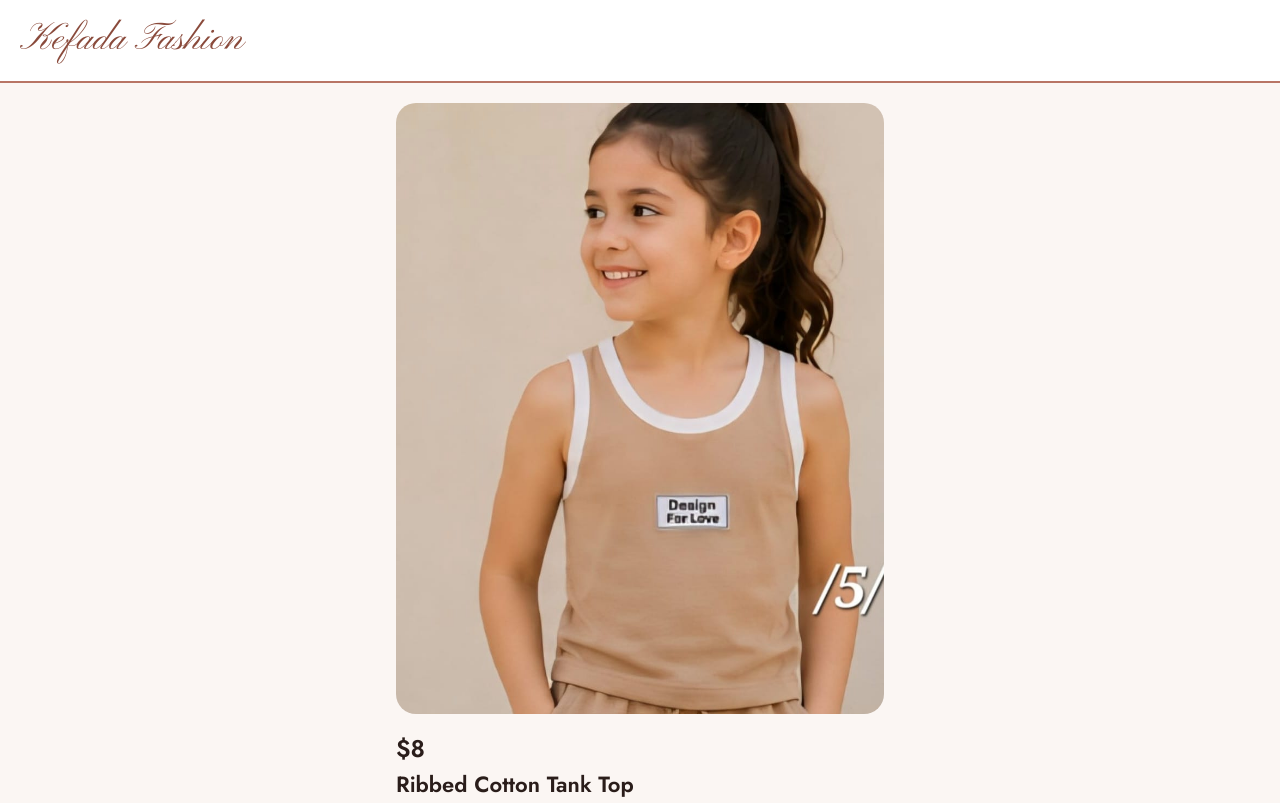
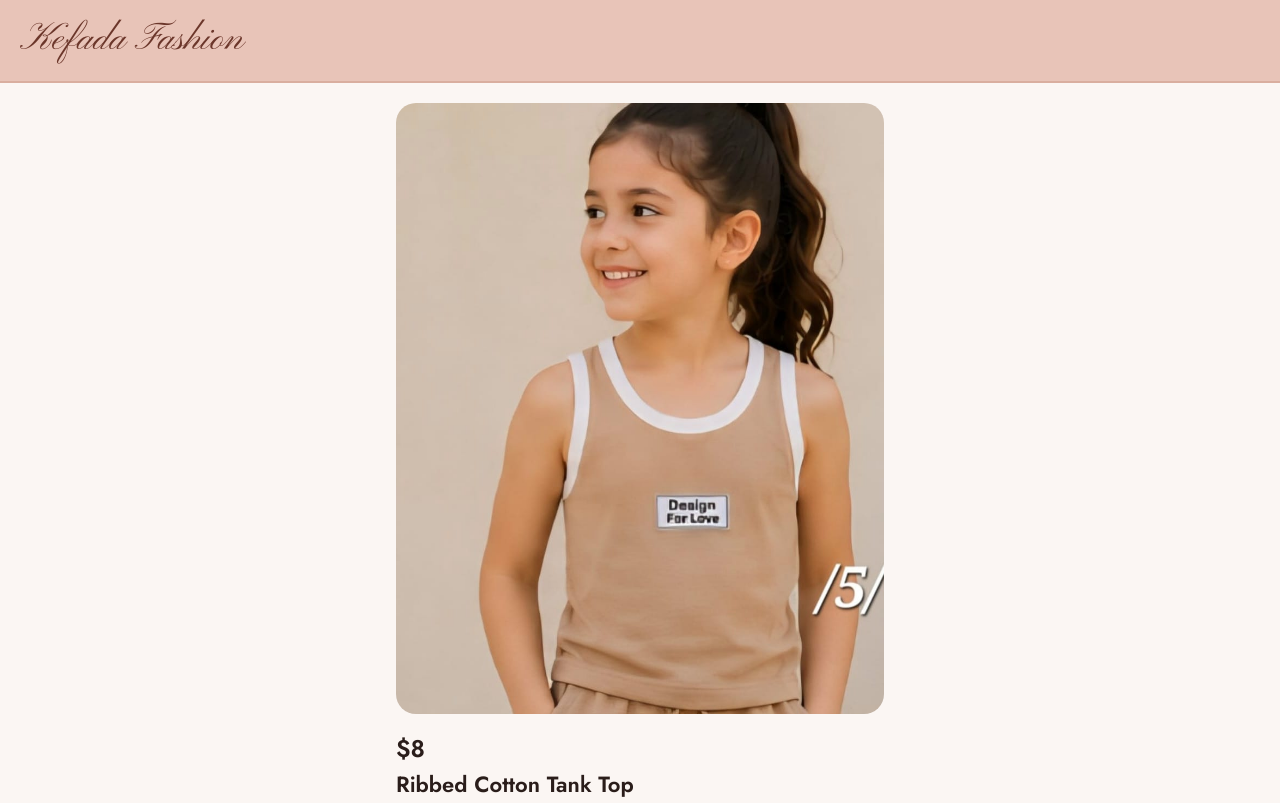
Before and after one commit to Kefada-fa/Kefada, a plain HTML site: page item/106710K.html in a window 1280 px wide. Shown: the top 803 px of the page. Drawn offline with Linux system fonts and the light colour scheme.

Commit message:
Update item pages

```diff
--- a/item/106710K.html
+++ b/item/106710K.html
@@ -26,8 +26,8 @@
 *{box-sizing:border-box}
 body{margin:0;font-family:'Jost',system-ui,sans-serif;color:#2A1D1A;background:#FBF6F3;line-height:1.4}
 a{color:inherit;text-decoration:none}
-header{padding:14px 20px;background:#fff;border-bottom:2px solid #B87565}
-.wordmark{font-family:'Pinyon Script','Snell Roundhand',Georgia,serif;font-weight:400;font-size:38px;color:#8A4A3B}
+header{padding:14px 20px;background:#E8C4B8;border-bottom:2px solid #D9AE9F}
+.wordmark{font-family:'Pinyon Script','Snell Roundhand',Georgia,serif;font-weight:400;font-size:38px;color:#6B362A}
 main{max-width:520px;margin:0 auto;padding:20px 16px 40px}
 img.photo{display:block;width:100%;height:auto;border-radius:20px;background:#F4E6E0}
 .price{margin:18px 0 4px;font-size:24px;font-weight:600}
```
Also changed, not shown: item/125966K.html (+2 -2 lines), item/129024K.html (+2 -2 lines), item/129046K.html (+2 -2 lines), item/129089KAQ.html (+2 -2 lines), item/129089KP.html (+2 -2 lines), item/129089KPP.html (+2 -2 lines), item/129093K.html (+2 -2 lines), item/129108K.html (+2 -2 lines), item/312463K.html (+2 -2 lines).
